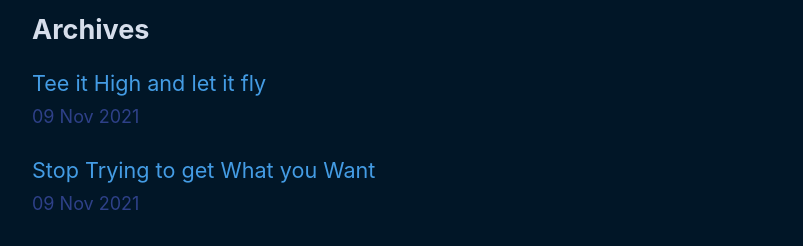
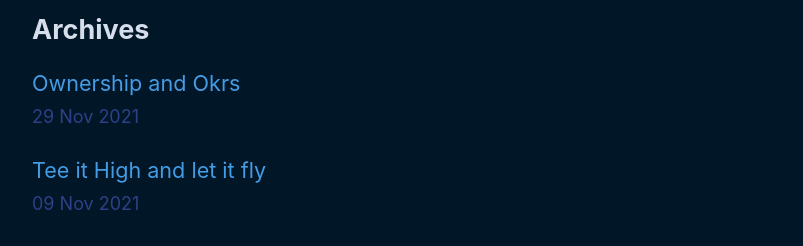
Before and after one commit to danieluhl/luculent-lollygag, a Next.js app: page / in a window 1280 px wide. Shown: the part 690-936 px from the top of the page, without its empty margins (212-1015 px from the left). Built offline with nearby package versions, Linux system fonts and the light colour scheme.

Commit message:
tests some stuff

```diff
--- a/components/date.js
+++ b/components/date.js
@@ -1,6 +1,14 @@
-import { parseISO, format } from "date-fns";
+import { parseISO, format } from 'date-fns';
 
-export default function Date({ dateString }) {
+export default function Date({ dateString, title }) {
   const date = parseISO(dateString);
-  return <time dateTime={dateString}>{format(date, "dd MMM yyyy")}</time>;
+  let foo;
+  try {
+    foo = format(date, 'dd MMM yyyy');
+  } catch (e) {
+    console.log(date);
+    console.log(dateString);
+    console.log(title);
+  }
+  return <time dateTime={dateString}>{format(date, 'dd MMM yyyy')}</time>;
 }
--- a/drafts/draft-conf.yml
+++ b/drafts/draft-conf.yml
@@ -1 +1 @@
-latestId: 10
+latestId: 12
--- a/pages/index.js
+++ b/pages/index.js
@@ -1,10 +1,10 @@
 import Head from 'next/head';
-import Layout, {siteTitle} from '../components/layout';
+import Layout, { siteTitle } from '../components/layout';
 import utilStyles from '../styles/utils.module.css';
-import {getSortedPostsData} from '../lib/posts';
+import { getSortedPostsData } from '../lib/posts';
 import Link from 'next/link';
 import Date from '../components/date';
-import {useCallback, useState} from 'react';
+import { useCallback, useState } from 'react';
 
 // this runs server side and is for geting the data for this page
 export async function getStaticProps() {
@@ -16,10 +16,10 @@ export async function getStaticProps() {
   };
 }
 
-export default function Home({allPostsData}) {
+export default function Home({ allPostsData }) {
   const [tag, setTag] = useState('');
   const tagFilterCallback = useCallback(
-    e => {
+    (e) => {
       debugger;
       console.log(e);
       setTag(tag);
@@ -41,18 +41,18 @@ export default function Home({allPostsData}) {
       <section className={`${utilStyles.headingMd} ${utilStyles.padding1px}`}>
         <h2 className={utilStyles.headingLg}>Archives</h2>
         <ul className={utilStyles.list}>
-          {allPostsData.map(({id, date, title, tags}) => (
+          {allPostsData.map(({ id, date, title, tags }) => (
             <li className={utilStyles.listItem} key={id}>
               <Link href={`/${id}`}>
                 <a>{title}</a>
               </Link>
               <br />
               <small className={utilStyles.lightText}>
-                <Date dateString={date} />
+                <Date dateString={date} title={title} />
               </small>
               {tags && <br />}
               {tags &&
-                tags.map(tag => (
+                tags.map((tag) => (
                   <small>
                     <a
                       key={tag}
--- /dev/null
+++ b/posts/2021/11-29-ownership-and-okrs.md
@@ -0,0 +1,17 @@
+---
+title: 'Ownership and Okrs'
+date: '2021-11-29'
+---
+
+
+A PM recently showed a graph that looks roughly like this:
+
+![value-effort](_next/image?url=%2Fimages%2Fpost-images%2Fvalue-effort.png&w=640&q=75)
+
+This works for engineers and teams which are maintaining existing software or implemeting existing solutions. In other words, areas where software needs to be bulit and maintained without innovation or customer feedback.
+
+But when building and innovating on a _product_ I think this misses the point. We rarely know the value _or_ effort, making this graph instantly obsolete. Additionally, when we make OKRs that pre-determine _what_ we're going to build, we remove responsibility, accountability, and let's be honest, life fulfillment from the people actually doing the work (vs planning the work).
+
+You can no longer rate an engineer on outcomes if you've given them the (predicted) outcome before the product is built. THE JOB is to build something with a good outcome that aligns with the business and customer needs.
+
+Good OKRs are less, "we will build this awesome thing because we know it's high value", and more like, "we know our business needs to go in this general direction to succeed".
```
Also changed, not shown: drafts/draft-12.md (added, +3 -0 lines), pages/[id].js (+4 -4 lines), public/images/post-images/value-effort.png (added).
